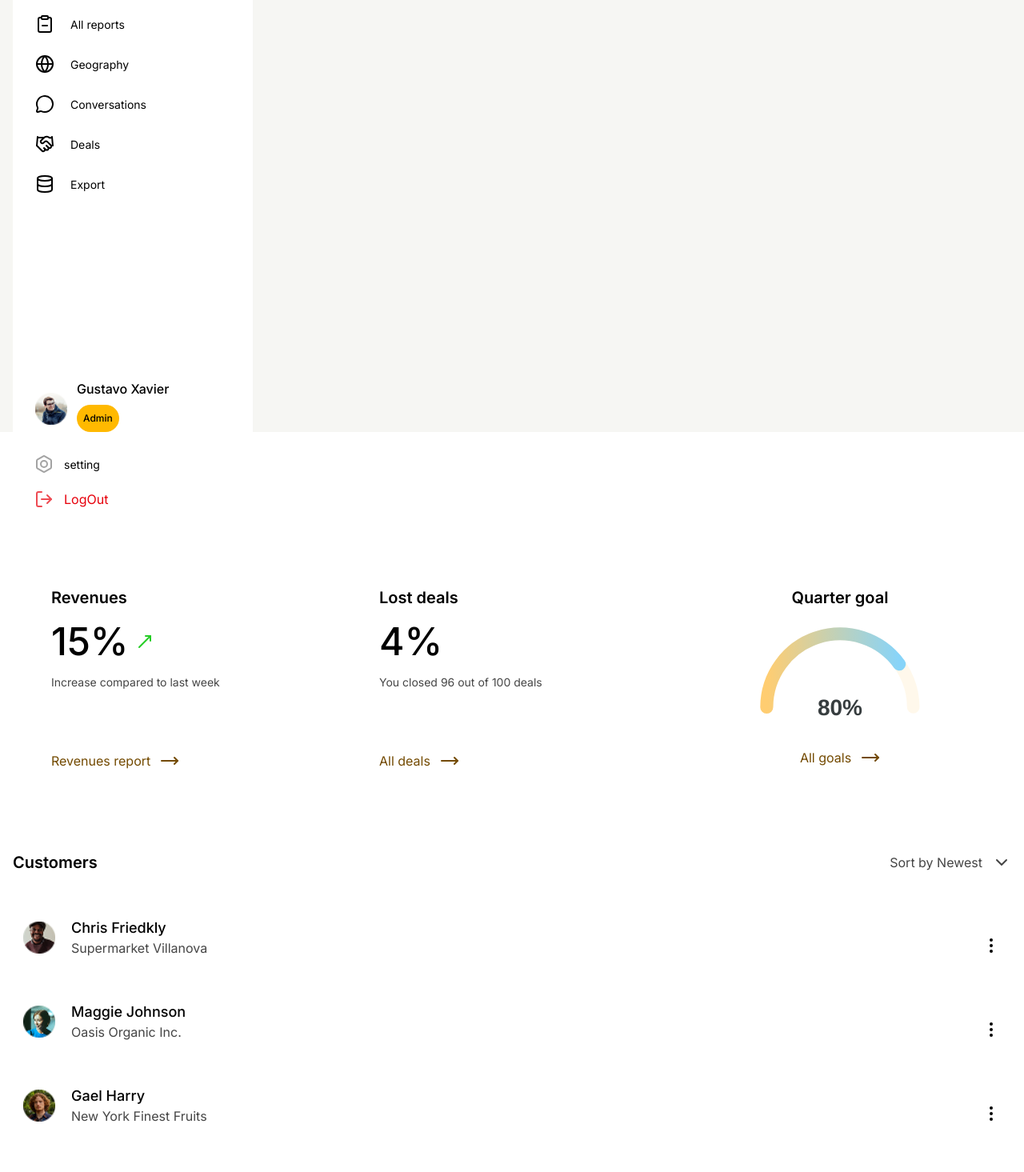
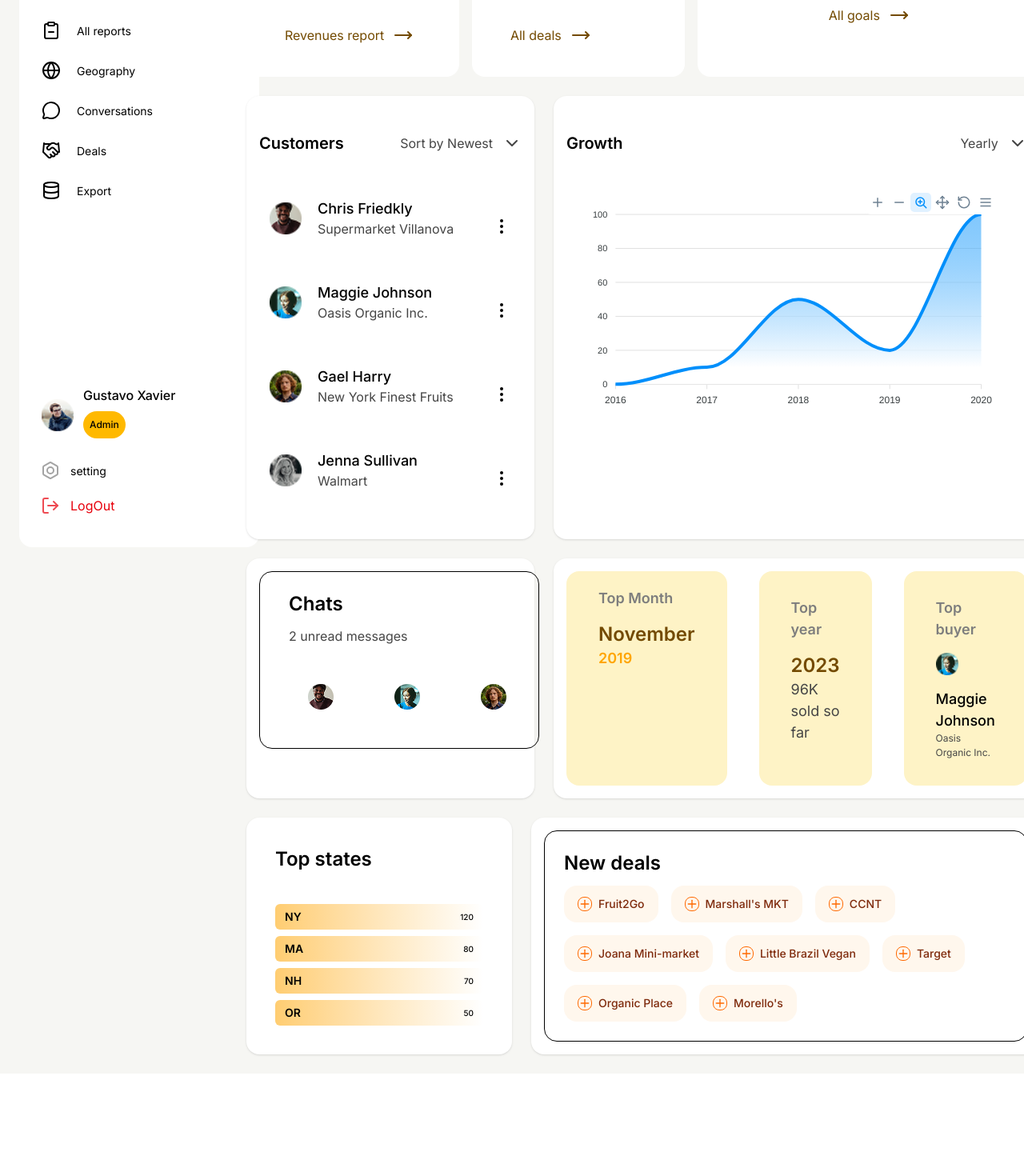
Before and after one commit to corebyte56/React-Dashboard, a React (Vite) app: page / in a window 1280 px wide. Shown: the part 260-1725 px from the top of the page at 80% size. After the commit the page ends 1602 px from the top, so only its background shows below. Built offline with nearby package versions, Linux system fonts and the light colour scheme.

Commit message:
feat: main dashboard layout with all sections

```diff
--- a/src/App.jsx
+++ b/src/App.jsx
@@ -4,20 +4,51 @@ import StatsCard from './component/Stats-Cards/StatsCard'
 import Customer from './component/Customer/Customer'
 import Growth from './component/Growth/Growth'
 import Chats from './component/Chats/Chats'
-import TopCards from './component/Top cards/TopCards'
 import TopStates from './component/Top States/TopStates'
 import NewDeals from './component/New deals/NewDeals'
+import TopCards from './component/Top cards/TopCards'
+
 const App = () => {
   return (
-    <div className='dashboard bg-[#F6F6F3] p-4 h-screen flex flex-col gap-4'>
-      <SideBar />
-      <StatsCard />
-      <Customer/>
-      <Growth/>
-      <TopCards/>
-      <Chats/>
-      <TopStates/>
-      <NewDeals/>
+    <div className="min-h-screen bg-[#F6F6F3] p-6">
+
+      <div className="grid grid-cols-[260px_1fr_1fr_1fr] gap-6  mx-auto">
+
+
+        <aside className="row-span-4">
+          <SideBar />
+        </aside>
+
+
+        <div className="col-span-3">
+           <StatsCard />
+        </div>
+
+
+        <div className="col-span-2 bg-white rounded-2xl shadow-sm p-4">
+          <Customer />
+        </div>
+        <div className="col-span-1 bg-white rounded-2xl shadow-sm p-4">
+          <Growth />
+        </div>
+
+
+        <div className="col-span-2 bg-white rounded-2xl shadow-sm p-4">
+          <Chats />
+        </div>
+        <div className="col-span-1 bg-white rounded-2xl shadow-sm p-4">
+          <TopCards />
+        </div>
+
+
+        <div className="col-span-1 bg-white rounded-2xl shadow-sm p-4">
+          <TopStates />
+        </div>
+        <div className="col-span-2 bg-white rounded-2xl shadow-sm p-4">
+          <NewDeals />
+        </div>
+
+      </div>
     </div>
   )
 }
--- a/src/component/Chats/Chats.jsx
+++ b/src/component/Chats/Chats.jsx
@@ -4,7 +4,7 @@ import People from './people'
 
 const Chats = () => {
   return (
-    <div className='Growth py-6 px-9 border rounded-2xl w-fit flex flex-col gap-6'>
+    <div id='chats' className=' py-6 px-9 border rounded-2xl w-fit flex flex-col gap-6'>
       <ChatHeader/>
       <People/>
     </div>
--- a/src/component/Customer/Customer.jsx
+++ b/src/component/Customer/Customer.jsx
@@ -5,7 +5,7 @@ import AllCustomer from './AllCustomer'
 
 const Customer = () => {
   return (
-    <div className='customer'>
+    <div id='customer'>
       <CustomerHeader/>
       <CustomerList/>
       <AllCustomer/>
--- a/src/component/Growth/Growth.jsx
+++ b/src/component/Growth/Growth.jsx
@@ -4,7 +4,7 @@ import GrowthChart from './GrowthChart'
 
 const Growth = () => {
   return (
-    <div className='Growth'>
+    <div id='growth'>
       <GrowthHeader/>
       <GrowthChart/>
     </div>
--- a/src/component/New deals/NewDeals.jsx
+++ b/src/component/New deals/NewDeals.jsx
@@ -4,7 +4,7 @@ import NewDealsBody from './NewDealsBody'
 
 const NewDeals = () => {
   return (
-    <div className='p-6 bg-white rounded-2xl flex flex-col gap-3 border w-fit'>
+    <div id='newDeals' className=' p-6 bg-white rounded-2xl flex flex-col gap-3 border w-fit'>
       <NewDealsHeader/>
       <NewDealsBody/>
     </div>
--- a/src/component/Stats-Cards/Lost deals/LostDeals.jsx
+++ b/src/component/Stats-Cards/Lost deals/LostDeals.jsx
@@ -6,7 +6,7 @@ import AllDeals from "./AllDeals";
 
 const LostDeals = () => {
   return (
-    <div className="bg-white px-6 py-5 rounded-2xl w-115 space-y-9">
+    <div id="lostDeals" className=" bg-white px-6 py-5 rounded-2xl w-115 space-y-9">
       <div className="px-6 py-5 space-y-4">
         <LostDealsHeader />
         <LostDealsParcentage />
--- a/src/component/Stats-Cards/Quarter goal/Quartergoal.jsx
+++ b/src/component/Stats-Cards/Quarter goal/Quartergoal.jsx
@@ -6,7 +6,7 @@ import AllGoal from "./AllGoal";
 
 const Quartergoal = () => {
   return (
-    <div className="bg-white px-6 py-5 rounded-2xl w-fit items-center text-center">
+    <div id="quarter" className="bg-white px-6 py-5 rounded-2xl w-fit items-center text-center">
       <div className="flex flex-col items-center px-6 py-5">
         <QuarterGoalHeader />
         <div className="-mt-6">
--- a/src/component/Stats-Cards/Revenues/Revenus.jsx
+++ b/src/component/Stats-Cards/Revenues/Revenus.jsx
@@ -6,7 +6,7 @@ import RevenusReport from "./RevenusReport";
 
 const Revenus = () => {
   return (
-    <div className="bg-white px-6 py-5 rounded-2xl w-115 space-y-9">
+    <div id="revenue" className="bg-white px-6 py-5 rounded-2xl w-115 space-y-9">
       <div className="px-6 py-5 space-y-4">
         <RevenusHeader />
         <RevenusParcentage />
--- a/src/component/Stats-Cards/StatsCard.jsx
+++ b/src/component/Stats-Cards/StatsCard.jsx
@@ -5,7 +5,7 @@ import Quartergoal from './Quarter goal/Quartergoal'
 
 const StatsCard = () => {
   return (
-    <div className='statsCard flex gap-4'>
+    <div id='statsCard' className=' flex gap-4'>
       <Revenus/>
       <LostDeals/>
       <Quartergoal/>
--- a/src/component/Top States/TopStates.jsx
+++ b/src/component/Top States/TopStates.jsx
@@ -4,7 +4,7 @@ import TopStateGraph from './TopStateGraph'
 
 const TopStates = () => {
   return (
-    <div >
+    <div id='topStates'>
       <TopstateHeader/>
       <TopStateGraph/>
     </div>
--- a/src/component/Top cards/TopCards.jsx
+++ b/src/component/Top cards/TopCards.jsx
@@ -5,7 +5,7 @@ import TopBuyer from './TopBuyer'
 
 const TopCards = () => {
   return (
-    <div className='flex gap-10'>
+    <div id='topCards' className=' flex gap-10'>
       <TopMonth/>
       <TopYear/>
       <TopBuyer/>
--- a/src/component/sidebar/Sidebar.jsx
+++ b/src/component/sidebar/Sidebar.jsx
@@ -7,7 +7,7 @@ import SidebarFooter from './SidebarFooter'
 
 const Sidebar = () => {
   return (
-    <div className= 'sidebar bg-white rounded-2xl px-4 py-3 space-y-4 min-w-fit w-fit'>
+    <div id='sidebar' className= ' bg-white rounded-2xl px-4 py-3 space-y-4 min-w-fit w-full'>
       <SidebarLogo />
       <Sidebarinput />
       <SidebarCatagory />
```
